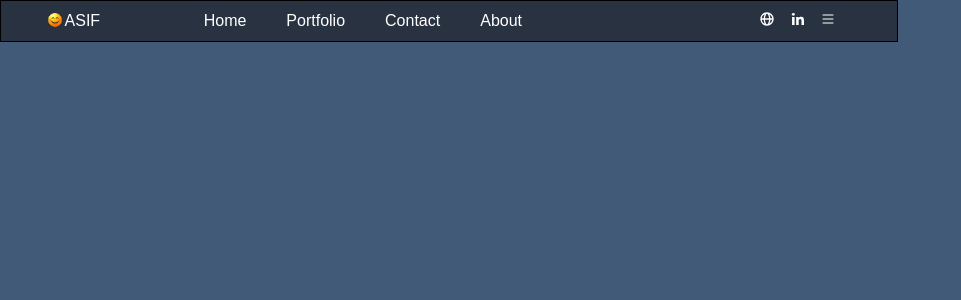
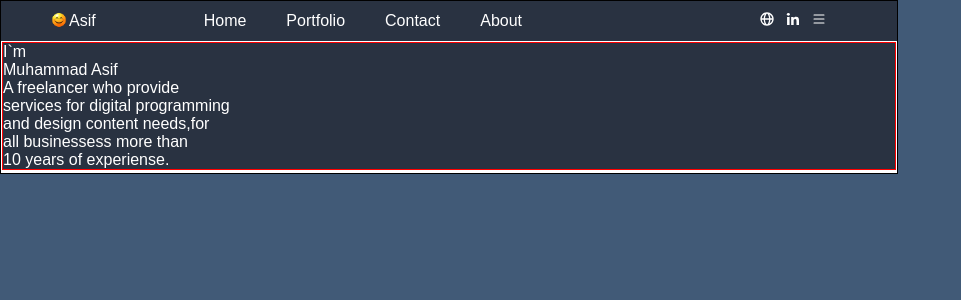
Before and after one commit to MuhammadAsif46/react-asgmt-3-portfolio, a React (Create React App) app: page / in a window 1280 px wide. Shown: the top 300 px of the page, without its empty margins (0-961 px from the left). Built offline with nearby package versions, Linux system fonts and the light colour scheme.

Commit message:
Updated app.js with presonal information

```diff
--- a/src/App.css
+++ b/src/App.css
@@ -42,13 +42,13 @@ div.main{
   border: 1px solid black;
   max-width: 70%;
   background-color: #293241;
+  color: #fff;
 }
 
 div.port-nav{
   display: flex;
   justify-content: space-around;
   align-items: center;
-  color: #fff;
   margin: 10px 0;
 }
 
@@ -75,6 +75,22 @@ div.icons {
   flex: 1;
 }
 
-div.icons > ul > li > .icon{
+div.icons > ul > li > a > .icon{
   margin: 0 5px;
 }
+
+/* hero-section */
+
+div.hero-section{
+  border: 1px solid #fff;
+}
+
+div.port-name{
+  border: 1px solid red;
+}
+
+
+
+div.port-services{
+  border: 1px solid #fff;
+}
--- a/src/App.js
+++ b/src/App.js
@@ -15,7 +15,7 @@ function App() {
           <div className="port-nav">
             <div className="port-smile-img">
               <img className="smile-logo" src={smileLogo}  alt="smileLogo" />
-              ASIF
+              Asif
             </div>
             <div className='pages'>
                 <a className="page" href="">Home</a>
@@ -25,11 +25,35 @@ function App() {
             </div>
             <div className='icons'>
               <ul>
-                <li> <BiGlobe className='icon'/> <BiLogoLinkedin className='icon'/> <BsList className='icon'/> </li>
+                <li>
+                  <a href=""><BiGlobe className='icon'/></a>
+                  <a href=""><BiLogoLinkedin className='icon'/></a>
+                  <a href=""><BsList className='icon'/> </a>
+                </li>
               </ul>
             </div>
           </div>
         </nav>
+        <div className="hero-section">
+          <div className="port-name">
+            <div>
+              I`m <br /><span>Muhammad Asif</span>
+            </div>
+            <div className="port-line"> </div>
+            <div className="port-paragraph">
+              <p>
+                A freelancer who provide <br/>
+                services for digital programming <br/>
+                and design content needs,for <br/>
+                all businessess more than <br/>
+                10 years of experiense.
+              </p>
+            </div>
+          </div>
+          <div className="port-services">
+
+          </div>
+        </div>
       </div>
       <div className="box-2"></div>
 
```
